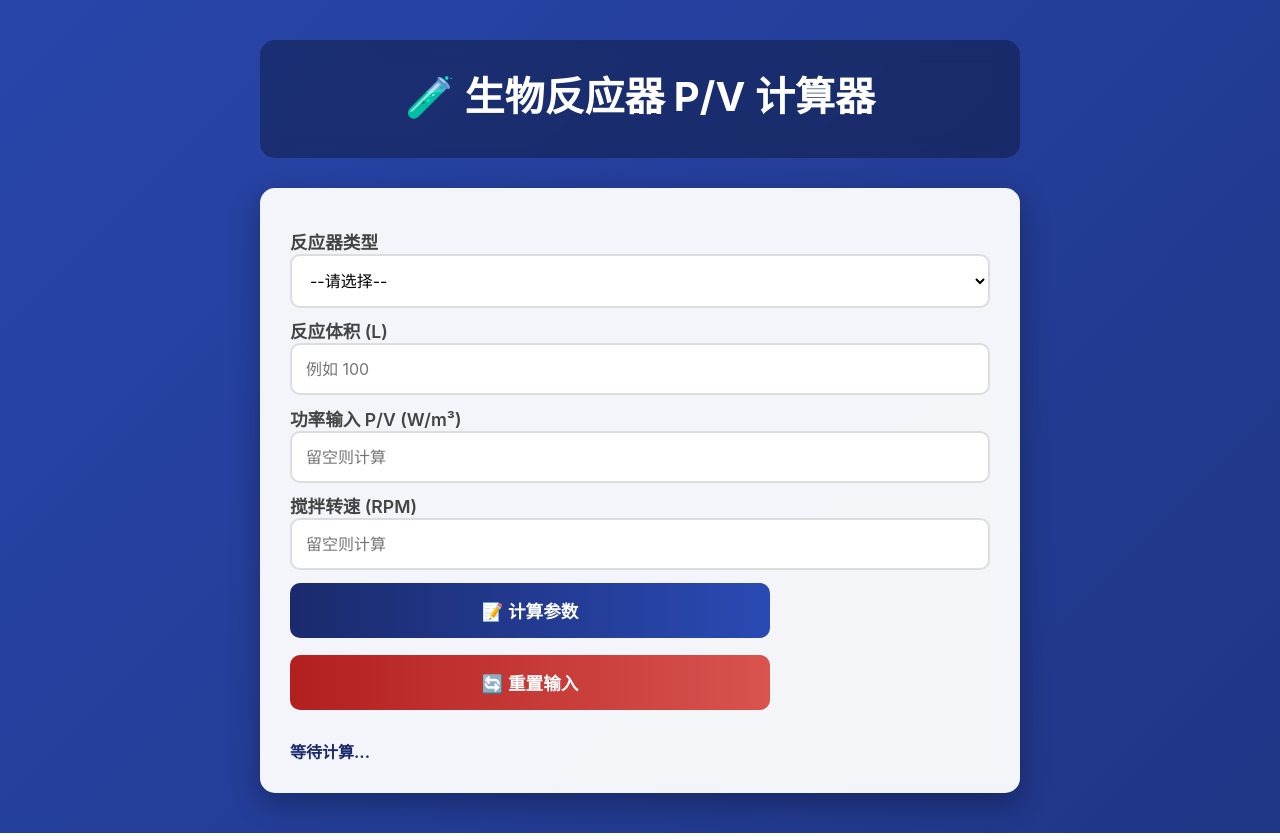
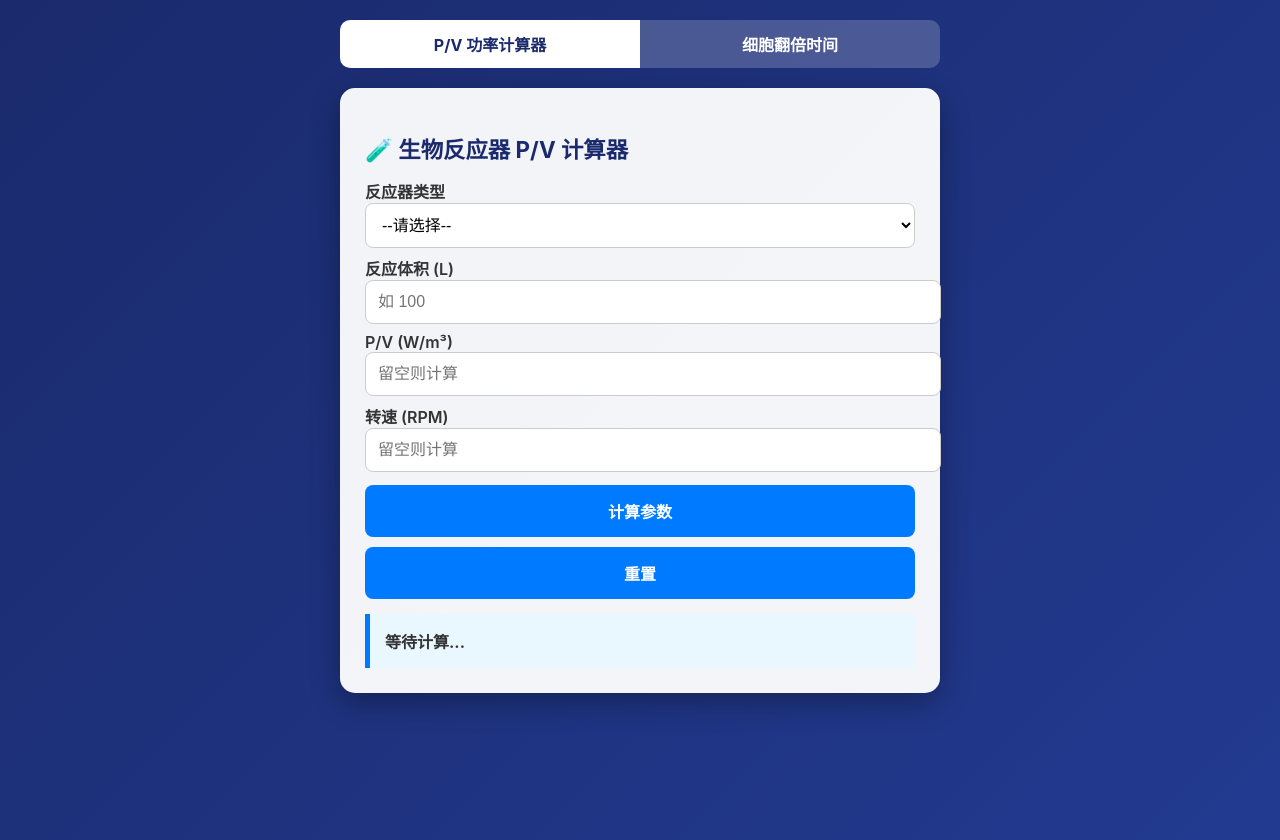
Before and after one commit to jieming-gogogo/pv, a plain HTML site: page index.html in a window 1280 px wide. Drawn offline with Linux system fonts and the light colour scheme.

Commit message:
index.html

```diff
--- a/index.html
+++ b/index.html
@@ -2,32 +2,36 @@
 <html lang="zh-CN">
 <head>
   <meta charset="UTF-8">
-  <title>生物反应器 P/V 计算器</title>
-  <meta name="viewport" content="width=device-width,initial-scale=1,viewport-fit=cover,user-scalable=no">
+  <title>生物反应器 & 细胞生长 综合计算器</title>
+  <meta name="viewport" content="width=device-width,initial-scale=1,user-scalable=no">
   <style>
-    *{margin:0;padding:0;box-sizing:border-box;font-family:-apple-system,BlinkMacSystemFont,"Segoe UI",Roboto,"Helvetica Neue",Arial,sans-serif}
-    body{background:linear-gradient(135deg,#1a2a6c,#2a4ab4,#1a2a6c);background-size:400% 400%;animation:gradientBG 15s ease infinite;color:#333;min-height:100vh;padding:20px}
-    @keyframes gradientBG{0%{background-position:0 50%}50%{background-position:100% 50%}100%{background-position:0 50%}}
-    .container{max-width:800px;margin:0 auto;padding:20px}
-    header{text-align:center;margin-bottom:30px;color:white;padding:25px;background:rgba(0,0,0,.3);border-radius:15px;backdrop-filter:blur(10px)}
-    h1{font-size:clamp(1.8rem,4vw,2.5rem);margin-bottom:10px}
-    .calculator{background:rgba(255,255,255,.95);border-radius:15px;padding:30px;box-shadow:0 10px 30px rgba(0,0,0,.3)}
-    label{display:block;margin:.6em 0 .2em;font-weight:600;color:#444;font-size:clamp(1rem,2.5vw,1.1rem)}
-    select,input{width:100%;padding:14px;border:2px solid #ddd;border-radius:10px;font-size:16px;background:white}
-    button{width:100%;max-width:480px;margin:.5em 0;padding:15px;border:none;border-radius:10px;font-weight:600;cursor:pointer}
-    .btn-calculate{background:linear-gradient(to right,#1a2a6c,#2a4ab4);color:white;font-size:clamp(1rem,2.5vw,1.1rem)}
-    .btn-reset{background:linear-gradient(to right,#b21f1f,#d9534f);color:white;font-size:clamp(1rem,2.5vw,1.1rem)}
-    .result{margin-top:25px;padding:20px;background:#e9f7fe;border-left:5px solid #1a2a6c;border-radius:10px;font-weight:700;color:#1a2a6c}
-    @media(max-width:480px){button{width:100%}}
+    body{margin:0;padding:20px;font-family:-apple-system,BlinkMacSystemFont,"Segoe UI",Roboto,"Helvetica Neue",Arial,sans-serif;background:linear-gradient(135deg,#1a2a6c,#2a4ab4,#1a2a6c);background-size:400% 400%;animation:gradientBG 15s ease infinite;color:#333;min-height:100vh;display:flex;justify-content:center;align-items:flex-start}
+    .container{max-width:600px;width:100%}
+    .tabs{display:flex;margin-bottom:20px;border-radius:10px;overflow:hidden}
+    .tab{flex:1;padding:12px 0;text-align:center;font-weight:700;cursor:pointer;background:rgba(255,255,255,.2);color:#fff;transition:.3s}
+    .tab.active{background:#fff;color:#1a2a6c}
+    .panel{background:rgba(255,255,255,.95);border-radius:15px;padding:25px;box-shadow:0 10px 30px rgba(0,0,0,.3)}
+    .panel h2{margin-bottom:15px;font-size:1.4rem;color:#1a2a6c}
+    label{display:block;margin:.5em 0 .2em;font-weight:600}
+    input,select{width:100%;padding:12px;border:1px solid #ccc;border-radius:8px;font-size:16px;background:#fff}
+    button{width:100%;margin-top:10px;padding:14px;border:none;border-radius:8px;font-weight:600;cursor:pointer;background:#007bff;color:#fff;font-size:16px}
+    .result{margin-top:15px;padding:15px;border-left:5px solid #007bff;background:#e9f7fe;font-weight:700}
+    .hidden{display:none}
   </style>
 </head>
 <body>
 <div class="container">
-    <header><h1>🧪 生物反应器 P/V 计算器</h1></header>
+  <!-- 顶部选项卡 -->
+  <div class="tabs">
+    <div class="tab active" onclick="switchTab('pv')">P/V 功率计算器</div>
+    <div class="tab" onclick="switchTab('cell')">细胞翻倍时间</div>
+  </div>
 
-    <div class="calculator">
+  <!-- P/V 计算器 -->
+  <div id="pv-panel" class="panel">
+    <h2>🧪 生物反应器 P/V 计算器</h2>
     <label>反应器类型
-        <select id="type">
+      <select id="pv-type">
         <option value="">--请选择--</option>
         <option value="GE-XDR500">GE-XDR500</option>
         <option value="Hyclone-SUB100">Hyclone-SUB100</option>
@@ -41,47 +45,106 @@
         <option value="Sartorius-500">Sartorius-500</option>
       </select>
     </label>
+    <label>反应体积 (L)<input type="number" id="pv-vol" placeholder="如 100" min="1" step="0.1"></label>
+    <label>P/V (W/m³)<input type="number" id="pv-pv" placeholder="留空则计算"></label>
+    <label>转速 (RPM)<input type="number" id="pv-rpm" placeholder="留空则计算"></label>
+    <button onclick="calcPV()">计算参数</button>
+    <button onclick="resetPV()">重置</button>
+    <div id="pv-result" class="result">等待计算...</div>
+  </div>
 
-      <label>反应体积 (L)<input type="number" id="volume" placeholder="例如 100" min="1" step="0.1"></label>
-
-      <label>功率输入 P/V (W/m³)<input type="number" id="pv" placeholder="留空则计算"></label>
-      <label>搅拌转速 (RPM)<input type="number" id="rpm" placeholder="留空则计算"></label>
-
-      <button class="btn-calculate" onclick="calc()">📝 计算参数</button>
-      <button class="btn-reset" onclick="reset()">🔄 重置输入</button>
-
-      <div id="result" style="margin-top:20px;font-weight:700;color:#1a2a6c">等待计算...</div>
+  <!-- 细胞翻倍时间计算器 -->
+  <div id="cell-panel" class="panel hidden">
+    <h2>🧬 细胞翻倍时间计算器</h2>
+    <label>上次检测时间<input type="datetime-local" id="cell-t0"></label>
+    <label>上次细胞密度 (E6 cells/mL)<input type="number" id="cell-c0" placeholder="如 0.2"></label>
+    <label>当日检测时间<input type="datetime-local" id="cell-t1"></label>
+    <label>当日细胞密度 (E6 cells/mL)<input type="number" id="cell-c1" placeholder="如 1.5"></label>
+    <label>翻倍时间 (h)<input type="number" id="cell-dt" readonly></label>
+    <label>预期细胞密度 (E6 cells/mL)<input type="number" id="cell-c2" placeholder="留空则计算时间"></label>
+    <label>预期时间<input type="datetime-local" id="cell-t2"></label>
+    <button onclick="calcCell()">计算翻倍时间</button>
+    <button onclick="calcFutureCell()">计算预期值</button>
+    <div id="cell-result" class="result">等待计算...</div>
   </div>
 </div>
 
 <script>
-    const data = {"GE-XDR500":{ne:1.15,d:0.2667},"Hyclone-SUB100":{ne:2.1,d:0.146},"Hyclone-SUB500":{ne:2.1,d:0.251},"Sartorius-200":{ne:1.1,d:0.225},"Applikon-3L":{ne:1.5,d:0.045},"Applikon-15L":{ne:1.5,d:0.075},"Sartorius-50":{ne:1.4,d:0.143},"BBI-3L":{ne:0.7,d:0.052},"GE-XDR50":{ne:1.15,d:0.21},"Sartorius-500":{ne:1.3,d:0.31}};
+  /* ---------- 通用 ---------- */
+  const reactorData = {
+    "GE-XDR500":{ne:1.15,d:0.2667},"Hyclone-SUB100":{ne:2.1,d:0.146},"Hyclone-SUB500":{ne:2.1,d:0.251},
+    "Sartorius-200":{ne:1.1,d:0.225},"Applikon-3L":{ne:1.5,d:0.045},"Applikon-15L":{ne:1.5,d:0.075},
+    "Sartorius-50":{ne:1.4,d:0.143},"BBI-3L":{ne:0.7,d:0.052},"GE-XDR50":{ne:1.15,d:0.21},"Sartorius-500":{ne:1.3,d:0.31}
+  };
   const ρ = 1000;
 
-    function calc() {
-      const t = document.getElementById('type').value;
-      const V = parseFloat(document.getElementById('volume').value);
-      const pv = parseFloat(document.getElementById('pv').value);
-      const rpm = parseFloat(document.getElementById('rpm').value);
-      const res = document.getElementById('result');
-      if (!t || !V) { res.textContent = '请选择反应器并输入体积'; return; }
-      const {ne, d} = data[t], V_m3 = V / 1000;
-      if (pv && !rpm) {
-        const n = Math.pow(pv * V_m3 / (ne * ρ * Math.pow(d, 5)), 1/3), rpmCalc = n * 60;
-        document.getElementById('rpm').value = rpmCalc.toFixed(1);
-        res.textContent = `转速 ≈ ${rpmCalc.toFixed(1)} RPM`;
-      } else if (rpm && !pv) {
-        const n = rpm / 60, pvCalc = (ne * ρ * Math.pow(n, 3) * Math.pow(d, 5)) / V_m3;
-        document.getElementById('pv').value = pvCalc.toFixed(2);
-        res.textContent = `P/V ≈ ${pvCalc.toFixed(2)} W/m³`;
-      } else {
-        res.textContent = '请只填 P/V 或转速其一';
+  function switchTab(tab){
+    document.querySelectorAll('.tab').forEach(t=>t.classList.remove('active'));
+    document.querySelectorAll('.panel').forEach(p=>p.classList.add('hidden'));
+    document.querySelector(`.tab[onclick*="${tab}"]`).classList.add('active');
+    document.getElementById(`${tab}-panel`).classList.remove('hidden');
+  }
+
+  /* ---------- PV ---------- */
+  function calcPV(){
+    const type=document.getElementById('pv-type').value;
+    const volume=parseFloat(document.getElementById('pv-vol').value);
+    const pv=parseFloat(document.getElementById('pv-pv').value);
+    const rpm=parseFloat(document.getElementById('pv-rpm').value);
+    if(!type||!volume){document.getElementById('pv-result').textContent='请选择反应器并输入体积';return}
+    const {ne,d}=reactorData[type],V_m3=volume/1000;
+    if(pv&&!rpm){
+      const n=Math.pow(pv*V_m3/(ne*ρ*Math.pow(d,5)),1/3),rpmCalc=n*60;
+      document.getElementById('pv-rpm').value=rpmCalc.toFixed(1);
+      document.getElementById('pv-result').textContent=`转速 ≈ ${rpmCalc.toFixed(1)} RPM`;
+    }else if(rpm&&!pv){
+      const n=rpm/60,pvCalc=(ne*ρ*Math.pow(n,3)*Math.pow(d,5))/V_m3;
+      document.getElementById('pv-pv').value=pvCalc.toFixed(2);
+      document.getElementById('pv-result').textContent=`P/V ≈ ${pvCalc.toFixed(2)} W/m³`;
+    }else{
+      document.getElementById('pv-result').textContent='请只填 P/V 或转速其一';
     }
   }
+  function resetPV(){
+    ['pv-type','pv-vol','pv-pv','pv-rpm'].forEach(id=>document.getElementById(id).value='');
+    document.getElementById('pv-result').textContent='等待计算...';
+  }
 
-    function reset() {
-      [...document.querySelectorAll('#type,#volume,#pv,#rpm')].forEach(el => el.value = '');
-      document.getElementById('result').textContent = '等待计算...';
+  /* ---------- Cell ---------- */
+  const toHour = ms => ms/3600000;
+  function calcCell(){
+    const t0=new Date(document.getElementById('cell-t0').value);
+    const t1=new Date(document.getElementById('cell-t1').value);
+    const c0=parseFloat(document.getElementById('cell-c0').value);
+    const c1=parseFloat(document.getElementById('cell-c1').value);
+    if(!t0||!t1||!c0||!c1||c0<=0||c1<=0){document.getElementById('cell-result').textContent='请填写完整正数数据';return}
+    const deltaH=toHour(t1-t0);
+    const dt=deltaH*Math.LN2/Math.log(c1/c0);
+    document.getElementById('cell-dt').value=dt.toFixed(2);
+    document.getElementById('cell-result').textContent=`翻倍时间 ≈ ${dt.toFixed(2)} 小时`;
+  }
+  function calcFutureCell(){
+    const dt=parseFloat(document.getElementById('cell-dt').value);
+    const c2Val=document.getElementById('cell-c2').value;
+    const t2Val=document.getElementById('cell-t2').value;
+    const c1=parseFloat(document.getElementById('cell-c1').value);
+    const t1=new Date(document.getElementById('cell-t1').value);
+    if(!dt||!c1||!t1){document.getElementById('cell-result').textContent='请先计算翻倍时间并填写基础数据';return}
+    if(c2Val!==''&&t2Val===''){
+      const cycles=Math.log(parseFloat(c2Val)/c1)/Math.LN2;
+      const futureMs=t1.getTime()+cycles*dt*3600000;
+      const futureDT=new Date(futureMs);
+      document.getElementById('cell-t2').value=futureDT.toISOString().slice(0,16);
+      document.getElementById('cell-result').textContent=`预期时间：${futureDT.toLocaleString()}`;
+    }else if(t2Val!==''&&c2Val===''){
+      const deltaH=toHour(new Date(t2Val)-t1);
+      const cycles=deltaH/dt;
+      const density=c1*Math.pow(2,cycles);
+      document.getElementById('cell-c2').value=density.toFixed(2);
+      document.getElementById('cell-result').textContent=`预期细胞密度：${density.toFixed(2)} E6 cells/mL`;
+    }else{
+      document.getElementById('cell-result').textContent='请只填“预期细胞密度”或“预期时间”其中之一';
+    }
   }
 </script>
 </body>
```
Lines whose indentation alone changed are shown as unchanged.
